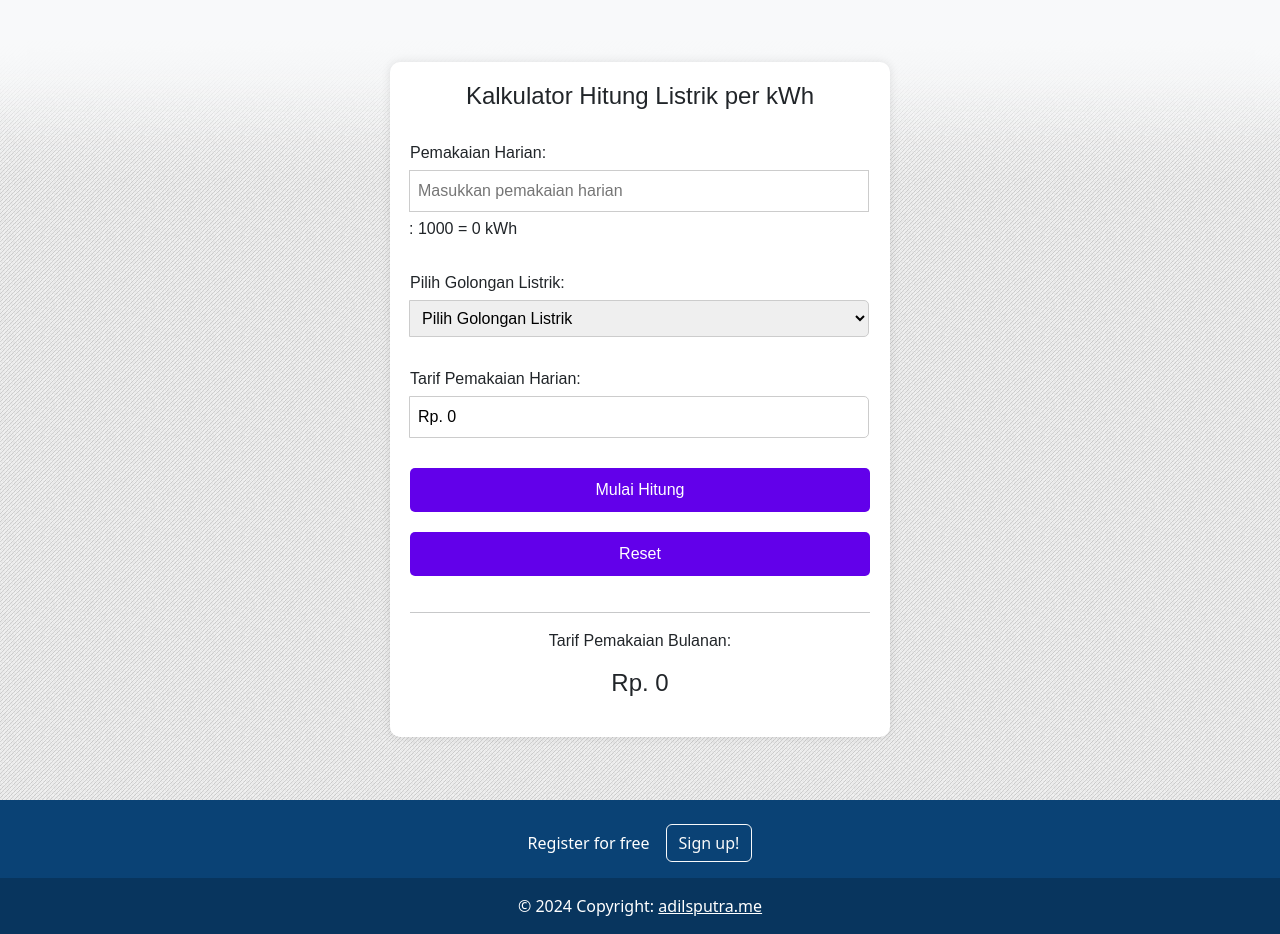
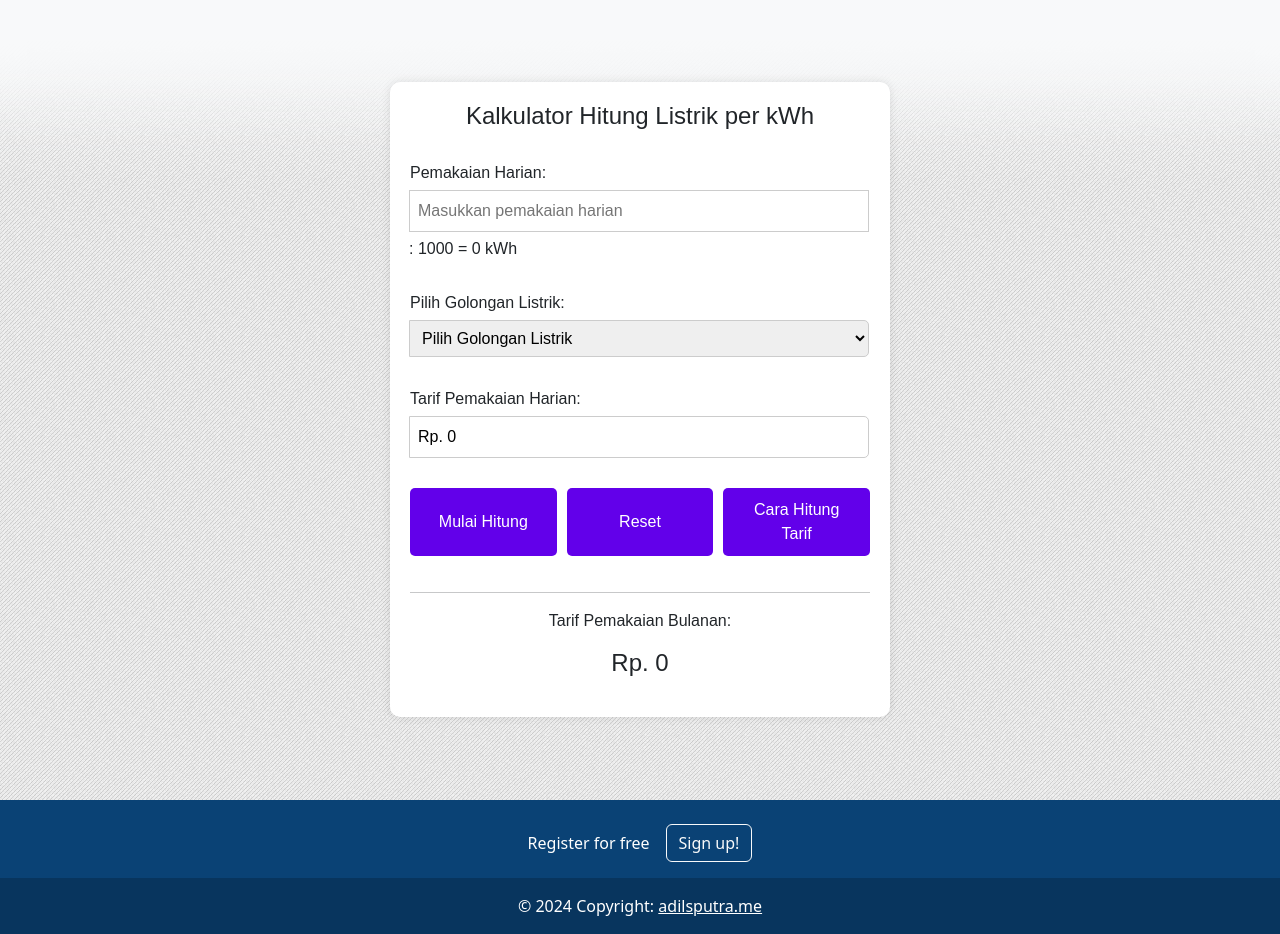
Before and after one commit to ImperFecti/bayar-listrik, a CodeIgniter 4 app: the page made by app/Views/pages/kalkulator.php in a window 1280 px wide. Shown: the part 58-992 px from the top of the page. Run offline with PHP 8.4 and a stand-in for CodeIgniter, Linux system fonts and the light colour scheme; the template is opened without the code that fills it, so the values that code supplies are empty; some libraries are stand-ins or nearby versions.

Commit message:
finalize landing page for user, create effects in js, add modal to calc

```diff
--- a/app/Views/pages/kalkulator.php
+++ b/app/Views/pages/kalkulator.php
@@ -4,7 +4,7 @@
 <!-- declare content -->
 <?= $this->section('content'); ?>
 <!-- form kalkulator start -->
-<div class="body-calc">
+<div class="body-calc fade-in">
     <section class="calculator">
         <h1>Kalkulator Hitung Listrik per kWh</h1>
         <form id="calculator-form">
@@ -35,8 +35,12 @@
                 <input type="text" id="daily-tariff" value="Rp. 0" readonly>
             </div>
             <!-- Calculator Buttons -->
-            <button type="button" id="calculate-btn">Mulai Hitung</button>
-            <button type="button" id="reset-btn">Reset</button>
+            <div class="button-group">
+                <button type="button" id="calculate-btn">Mulai Hitung</button>
+                <button type="button" id="reset-btn">Reset</button>
+                <!-- Button trigger modal -->
+                <button type="button" class="btn btn-primary" id="modal-btn" data-bs-toggle="modal" data-bs-target="#caraHitung">Cara Hitung Tarif</button>
+            </div>
             <hr>
             <!-- Monthly Usage Result -->
             <p>Tarif Pemakaian Bulanan:</p>
@@ -45,5 +49,60 @@
     </section>
 </div>
 <!-- form kalkulator end -->
+
+<!-- Modal -->
+<div class="modal fade" id="caraHitung" tabindex="-1" aria-labelledby="caraHitungLabel" aria-hidden="true">
+    <div class="modal-dialog">
+        <div class="modal-content">
+            <div class="modal-header">
+                <h1 class="modal-title fs-5" id="caraHitungLabel">Cara Menghitung Tarif Listrik</h1>
+                <button type="button" class="btn-close" data-bs-dismiss="modal" aria-label="Close"></button>
+            </div>
+            <div class="modal-body">
+                <h2>Langkah-langkah Menghitung Tarif Listrik</h2>
+                <ol>
+                    <li>
+                        <strong>Tentukan Pemakaian Harian:</strong><br>
+                        Masukkan pemakaian harian listrik Anda dalam satuan watt. Contohnya, jika Anda menggunakan 1000 watt per hari, masukkan angka tersebut pada kolom pemakaian harian.
+                    </li>
+                    <li>
+                        <strong>Konversi ke kWh:</strong><br>
+                        Karena tarif listrik dihitung berdasarkan kilowatt-jam (kWh), Anda perlu mengonversi pemakaian harian dari watt ke kWh. Caranya adalah dengan membagi pemakaian harian (dalam watt) dengan 1000. Contohnya, jika pemakaian harian Anda adalah 1000 watt, maka pemakaian harian dalam kWh adalah 1000 / 1000 = 1 kWh.
+                    </li>
+                    <li>
+                        <strong>Pilih Golongan Listrik:</strong><br>
+                        Pilih golongan listrik Anda dari dropdown yang tersedia. Setiap golongan memiliki tarif per kWh yang berbeda-beda. Contohnya, jika Anda memilih golongan R2/450VA, maka tarif per kWh adalah Rp. 750.
+                    </li>
+                    <li>
+                        <strong>Hitung Tarif Pemakaian Harian:</strong><br>
+                        Setelah memilih golongan listrik, kalikan pemakaian harian dalam kWh dengan tarif per kWh dari golongan tersebut. Contohnya, jika pemakaian harian Anda adalah 1 kWh dan tarif golongan R2/450VA adalah Rp. 750 per kWh, maka tarif pemakaian harian Anda adalah 1 x 750 = Rp. 750.
+                    </li>
+                    <li>
+                        <strong>Hitung Tarif Pemakaian Bulanan:</strong><br>
+                        Untuk menghitung tarif pemakaian bulanan, kalikan tarif pemakaian harian dengan jumlah hari dalam satu bulan (biasanya 30 hari). Contohnya, jika tarif pemakaian harian Anda adalah Rp. 750, maka tarif pemakaian bulanan Anda adalah 750 x 30 = Rp. 22.500.
+                    </li>
+                </ol>
+                <h2>Contoh Perhitungan</h2>
+                <p>
+                    Misalkan Anda menggunakan 1000 watt listrik setiap hari dan termasuk dalam golongan R2/450VA dengan tarif Rp. 750 per kWh.
+                </p>
+                <ul>
+                    <li>Pemakaian harian: 1000 watt</li>
+                    <li>Pemakaian harian dalam kWh: 1000 / 1000 = 1 kWh</li>
+                    <li>Tarif per kWh untuk golongan R2/450VA: Rp. 750</li>
+                    <li>Tarif pemakaian harian: 1 kWh x Rp. 750 = Rp. 750</li>
+                    <li>Tarif pemakaian bulanan: Rp. 750 x 30 hari = Rp. 22.500</li>
+                </ul>
+                <p>
+                    Dengan menggunakan langkah-langkah di atas, Anda dapat dengan mudah menghitung berapa biaya listrik bulanan Anda berdasarkan pemakaian harian dan golongan listrik Anda.
+                </p>
+            </div>
+            <div class="modal-footer">
+                <button type="button" class="btn btn-secondary" data-bs-dismiss="modal">Close</button>
+            </div>
+        </div>
+    </div>
+</div>
+
 <?= $this->endSection(); ?>
 <!-- ending declare content -->
--- a/app/Views/pages/price.php
+++ b/app/Views/pages/price.php
@@ -4,7 +4,7 @@
 <!-- declare content -->
 <?= $this->section('content'); ?>
 <!-- price tags section start -->
-<section class="pricing" id="Tarif">
+<section class="pricing fade-in" id="Tarif">
     <h1>Harga Listrik Per kWh</h1>
     <p>Temukan tarif tagihan listrik yang sesuai dengan kebutuhan Anda. Kami menyediakan list harga sesuai dengan tarif per kWh di tahun 2024 ini.</p>
     <a class="button-79" role="button" href="/kalkulator">Hitung Tarif Listrik per kWh</a>
--- a/public/css/style.css
+++ b/public/css/style.css
@@ -175,7 +175,8 @@
 }
 
 #calculate-btn,
-#reset-btn {
+#reset-btn,
+#modal-btn {
   background: #6200ea;
   color: #fff;
   border: none;
@@ -190,6 +191,27 @@
 #calculate-btn:hover,
 #reset-btn:hover {
   background: #4b00b6;
+}
+
+/* CSS for fade in effect */
+.fade-in {
+  opacity: 0;
+  transition: opacity 1s ease-in-out;
+}
+
+.fade-in.show {
+  opacity: 1;
+}
+
+/* CSS for button group in kalkulator.php */
+.button-group {
+  display: flex;
+  justify-content: space-between;
+  gap: 10px;
+}
+
+.button-group button {
+  flex: 1;
 }
 
 /* styling buttons */
--- a/public/js/script.js
+++ b/public/js/script.js
@@ -1,3 +1,7 @@
+window.onbeforeunload = function () {
+  window.scrollTo(0, 0);
+};
+
 document.addEventListener("DOMContentLoaded", function () {
   const form = document.getElementById("calculator-form");
   const dailyUsageInput = document.getElementById("daily-usage");
@@ -54,3 +58,25 @@ document.addEventListener("DOMContentLoaded", function () {
 
   resetBtn.addEventListener("click", resetFields);
 });
+
+// JavaScript for fade in effect on scroll
+document.addEventListener("DOMContentLoaded", function () {
+  const elements = document.querySelectorAll(".fade-in");
+
+  function checkFadeIn() {
+    const triggerHeight = window.innerHeight * 0.75;
+
+    elements.forEach((element) => {
+      const elementTop = element.getBoundingClientRect().top;
+
+      if (elementTop < triggerHeight) {
+        element.classList.add("show");
+      } else {
+        element.classList.remove("show");
+      }
+    });
+  }
+
+  window.addEventListener("scroll", checkFadeIn);
+  checkFadeIn(); // Initial check in case elements are already in view
+});
```
Also changed, not shown: app/Views/pages/home.php (+4 -4 lines).
